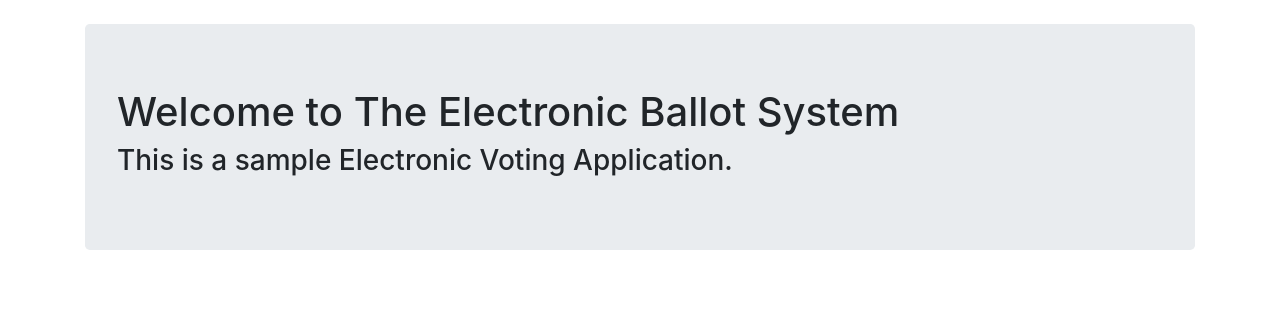
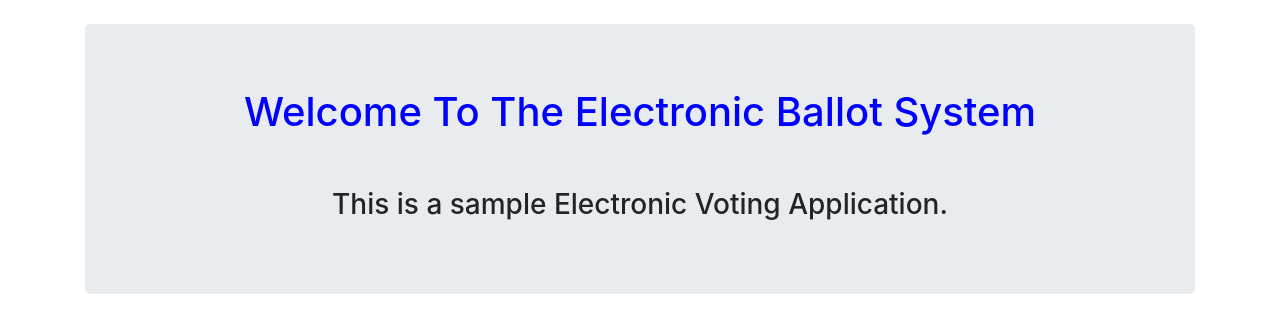
Before and after one commit to Jahanzaib5/voting-system-Django, a Django app: page / in a window 1280 px wide. Shown: the part 56-389 px from the top of the page. Run offline with Django 3.2, Linux system fonts and the light colour scheme; some libraries are stand-ins or nearby versions.

Commit message:
making in the process

```diff
--- /dev/null
+++ b/votingSystem/epoll/static/epoll/styles.css
@@ -0,0 +1,8 @@
+#home {
+	text-align: center;
+}
+
+#home h1{
+	color: blue;
+	margin-bottom: 5%;
+}
--- a/votingSystem/epoll/templates/epoll/home.html
+++ b/votingSystem/epoll/templates/epoll/home.html
@@ -3,7 +3,7 @@
 {% block title%}Electronic Ballot System {% endblock %}
 
 {% block content %}
-<div class="jumbotron">
+	<div class="jumbotron" id="home">
 	  {% if messages %}
 	    {% for message in messages %}
 	    <div class="alert alert-success" role="alert">
@@ -11,7 +11,7 @@
 	    </div>
 	    {% endfor %}
 	  {% endif %}
-  <h1>Welcome to The Electronic Ballot System</h1>
+	  <h1>Welcome To The Electronic Ballot System</h1>
 	  <h3>This is a sample Electronic Voting Application.</h3>
 	</div>
 
--- a/votingSystem/epoll/templates/epoll/layout.html
+++ b/votingSystem/epoll/templates/epoll/layout.html
@@ -1,3 +1,4 @@
+{% load static %}
 <!doctype html>
 <html lang="en">
   <head>
@@ -7,6 +8,7 @@
 
     <!-- Bootstrap CSS -->
     <link rel="stylesheet" href="https://stackpath.bootstrapcdn.com/bootstrap/4.5.2/css/bootstrap.min.css" integrity="sha384-JcKb8q3iqJ61gNV9KGb8thSsNjpSL0n8PARn9HuZOnIxN0hoP+VmmDGMN5t9UJ0Z" crossorigin="anonymous">
+    <link rel="stylesheet" type="text/css" href="{% static 'epoll/styles.css' %}">
 
     <title>{% block title %}{% endblock %}</title>
   </head>
--- a/votingSystem/votingSystem/settings.py
+++ b/votingSystem/votingSystem/settings.py
@@ -26,6 +26,10 @@ SECRET_KEY = 'hpak%a5@go3zq#7r12dx#r^isrftabulcztrhknmp9#c%4_$xp'
 DEBUG = True
 
 ALLOWED_HOSTS = []
+
+STATICFILES_DIRS = [
+    "/votingSystem/epoll/static/epoll/styles.css",
+]
 
 
 # Application definition
```
Lines whose indentation alone changed are shown as unchanged.
